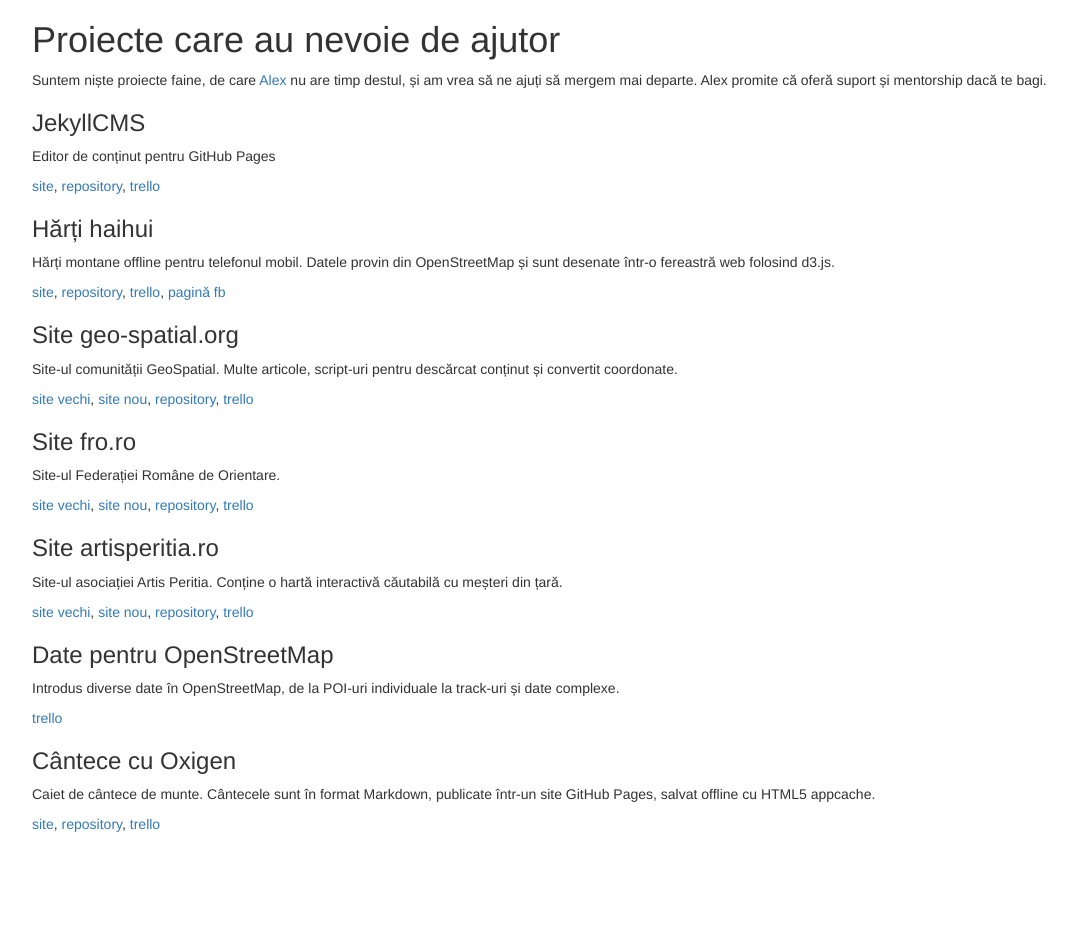
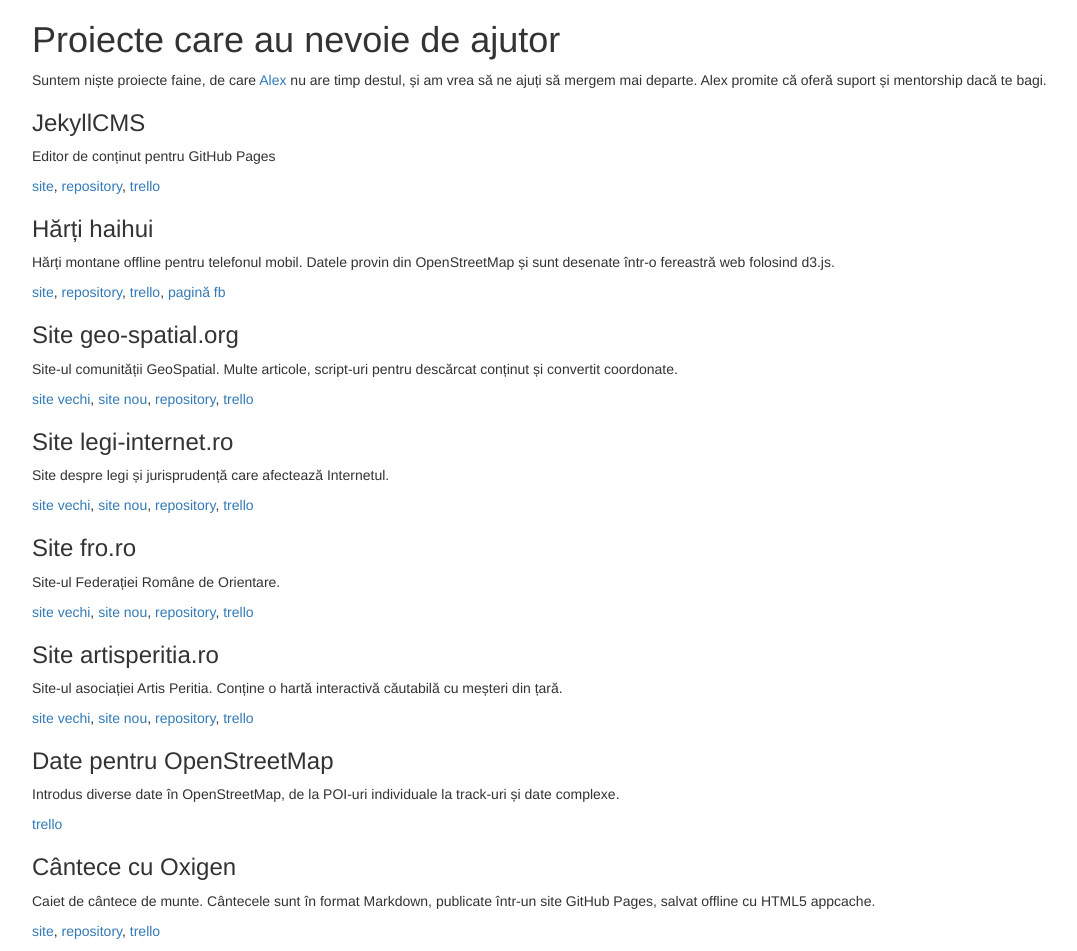
Before and after one commit to mgax/grep.ro, a Jekyll site: the page built from proiecte.md, in a window 1280 px wide. Shown: the whole page, without its empty margins (38-1115 px from the left). Built offline with Jekyll 4.4.1, drawn with Linux system fonts in a browser that asks for light colours; nearby versions of some CDN libraries; before the commit the page ends 900 px from its top, so only the background shows below that.

Commit message:
legi-internet

```diff
--- a/proiecte.md
+++ b/proiecte.md
@@ -31,6 +31,14 @@
 [repository](https://github.com/mgax/geo-spatial.org),
 [trello](https://trello.com/b/AA9W8G7h/site-geo-spatial-org)
 
+### Site legi-internet.ro
+Site despre legi și jurisprudență care afectează Internetul.
+
+[site vechi](http://www.legi-internet.ro),
+[site nou](http://aptiro.github.io/legi-internet/),
+[repository](https://github.com/aptiro/legi-internet),
+[trello](https://trello.com/b/Ztfu6Woo/site-legi-internet-ro)
+
 ### Site fro.ro
 Site-ul Federației Române de Orientare.
 
@@ -46,7 +54,7 @@
 [site vechi](http://artisperitia.ro),
 [site nou](http://rowingpitou.github.io/artisperitia.ro/),
 [repository](https://github.com/rowingpitou/artisperitia.ro),
-[trello](https://trello.com/b/32s5Mutc/artisperitia-ro)
+[trello](https://trello.com/b/32s5Mutc/site-artisperitia-ro)
 
 ### Date pentru OpenStreetMap
 Introdus diverse date în OpenStreetMap, de la POI-uri individuale la track-uri
```
